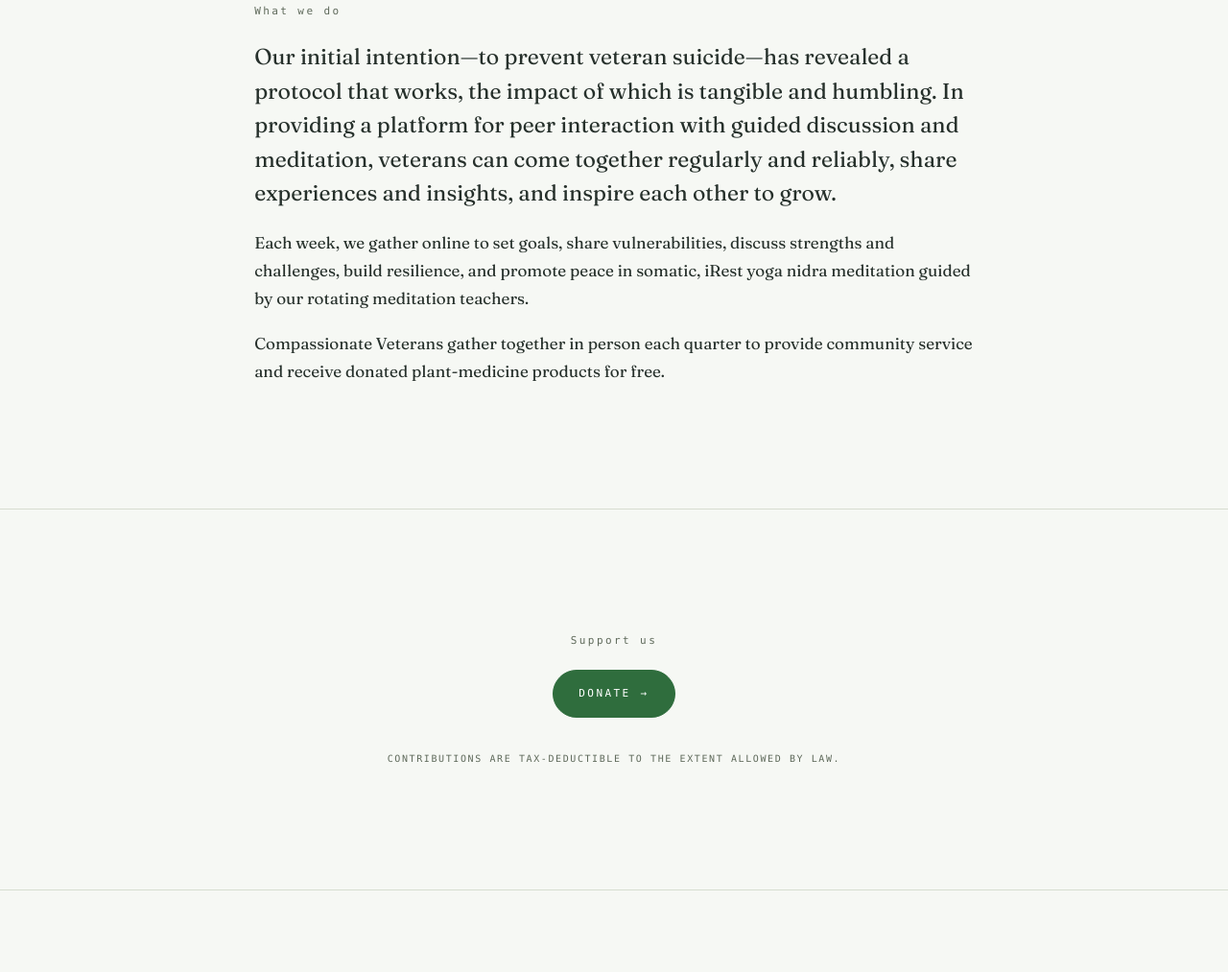
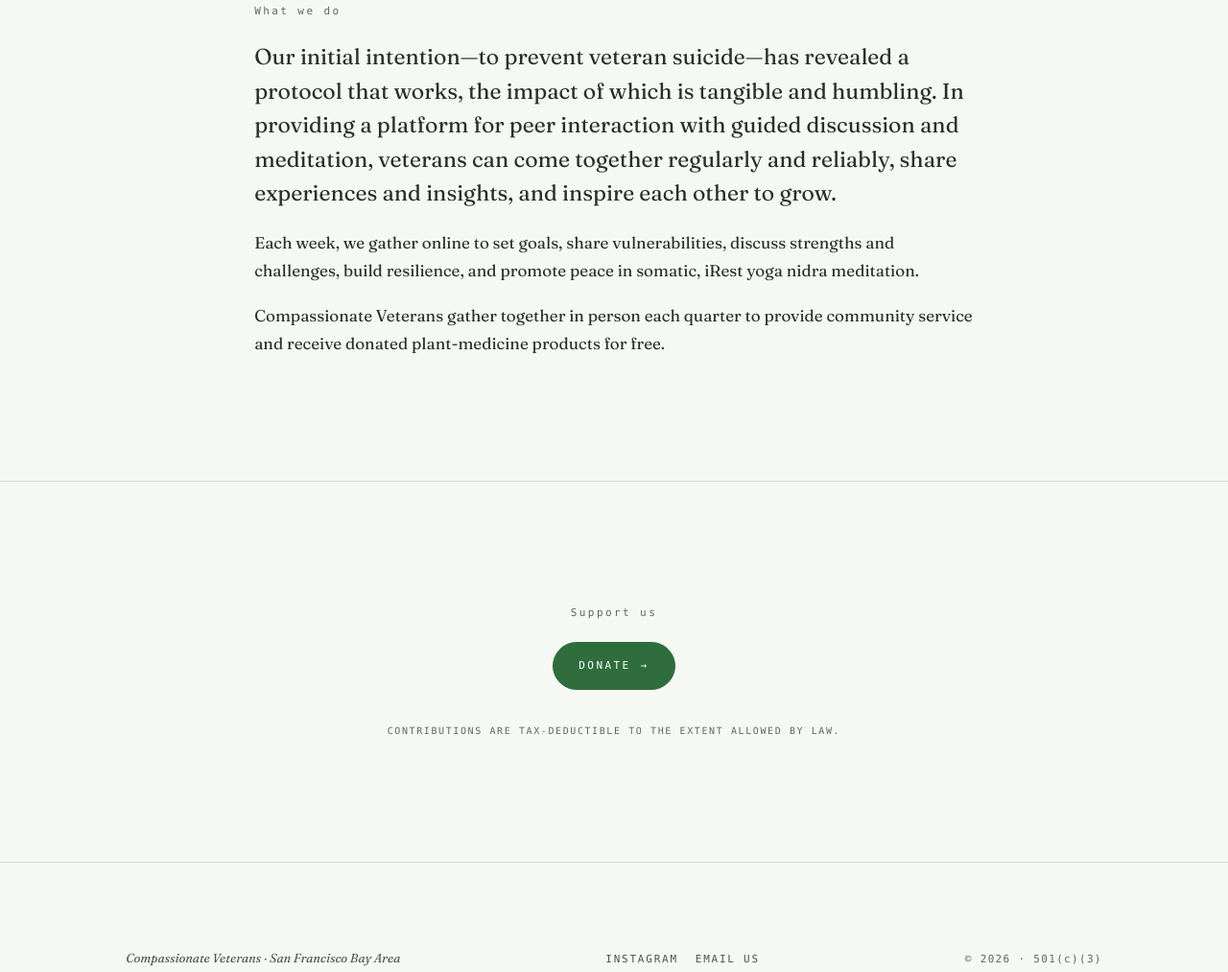
Before and after one commit to compassionate-veterans/cv-web, a plain HTML site: page index.html in a window 1280 px wide. Shown: the part 1719-2732 px from the top of the page at 96% size. Drawn offline with Linux system fonts and the light colour scheme.

Commit message:
Remove verbose copy

```diff
--- a/index.html
+++ b/index.html
@@ -108,8 +108,7 @@
             </p>
             <p>
               Each week, we gather online to set goals, share vulnerabilities, discuss strengths and
-              challenges, build resilience, and promote peace in somatic, iRest yoga nidra meditation guided
-              by our rotating meditation teachers.
+              challenges, build resilience, and promote peace in somatic, iRest yoga nidra meditation.
             </p>
             <p>
               Compassionate Veterans gather together in person each quarter to provide community service and
```
